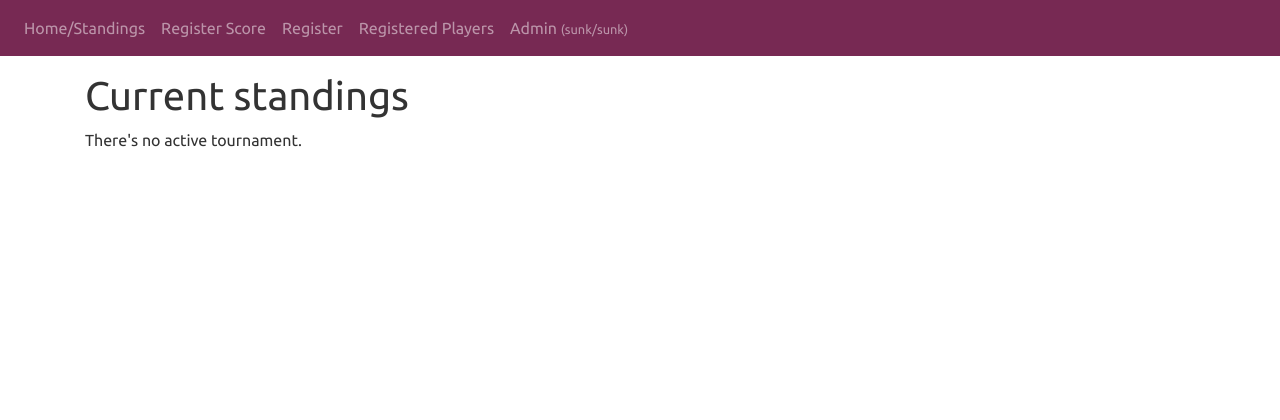
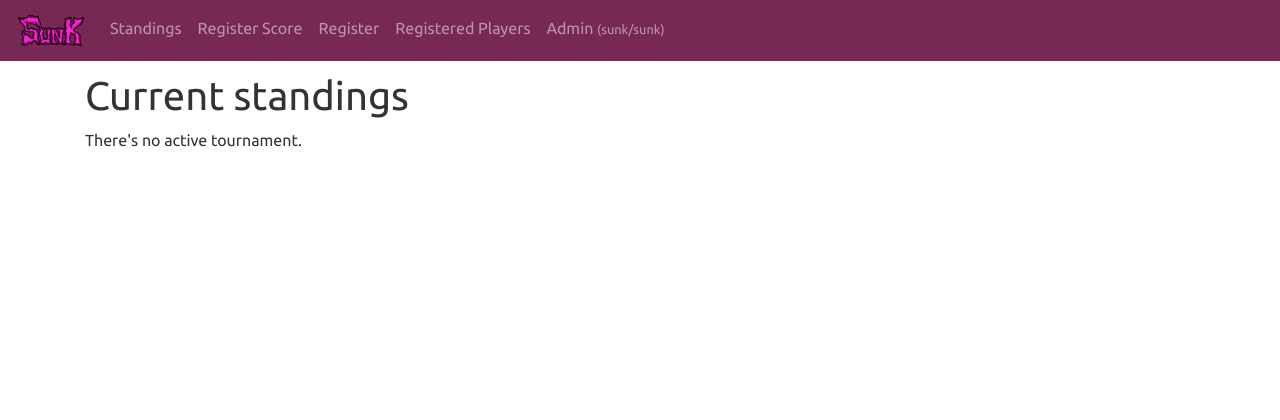
Before and after one commit to torsjonas/twentyfour_hours, a Django app: template core/templates/core/index.html in a window 1280 px wide. Shown: the top 420 px of the page. Run offline with Django 3.2, Linux system fonts and the light colour scheme; the template is opened without the code that fills it, so the values that code supplies are empty; some libraries are stand-ins or nearby versions.

Commit message:
added sunk-logo

```diff
--- a/core/templates/core/base.html
+++ b/core/templates/core/base.html
@@ -44,11 +44,14 @@
     <div class="collapse navbar-collapse" id="navbarCollapse">
         <ul class="navbar-nav mr-auto">
             <li class="nav-item">
+                <a class="navbar-brand" href="/"><img src="{% static "img/sunk-brand-logo.png" %}" /></a>
+            </li>
+            <li class="nav-item">
                 <a class="nav-link" href="/">
                     {% if not TOURNAMENT.playoffs_are_active %}
-                        {% trans "Home/Standings" %}
+                        {% trans "Standings" %}
                     {% else %}
-                        {% trans "Home/Qualifications" %}
+                        {% trans "Qualifications" %}
                     {% endif %}
                 </a>
             </li>
```
Also changed, not shown: static_files/img/sunk-brand-logo.png (added).
